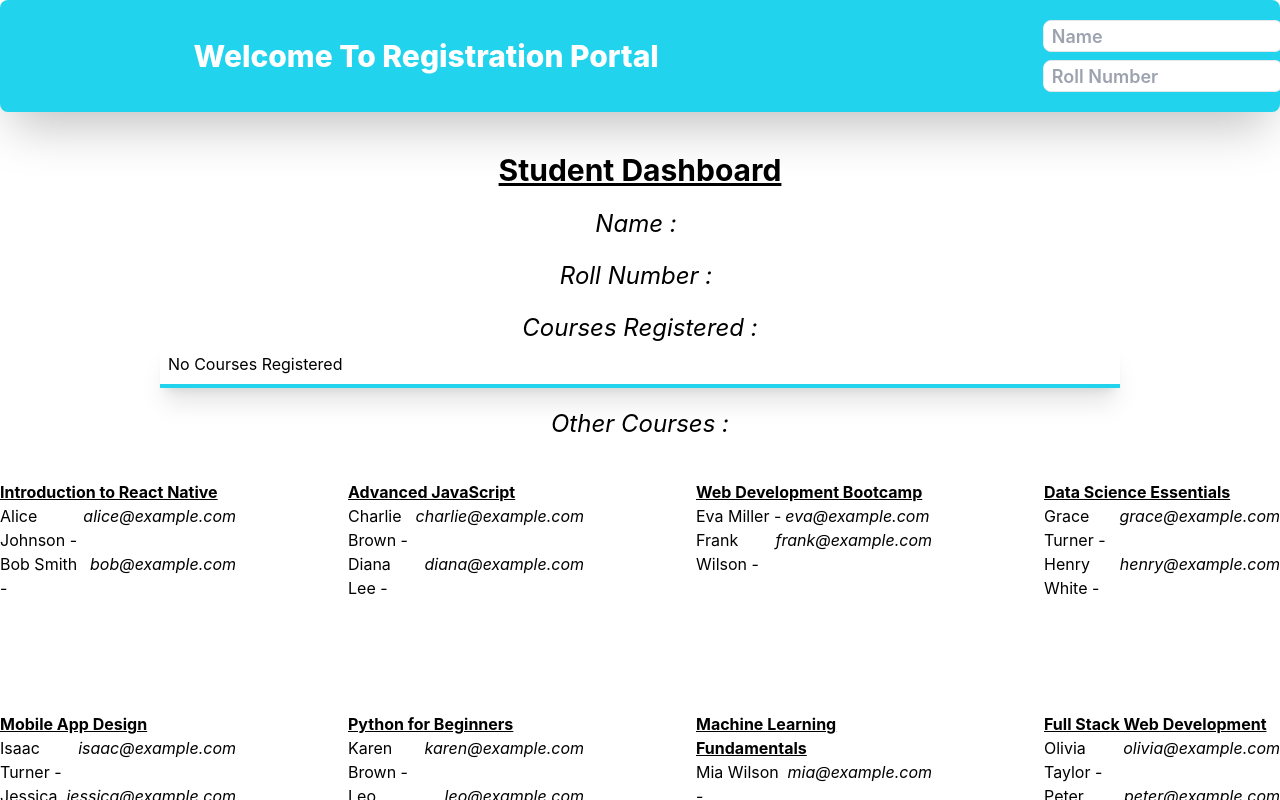
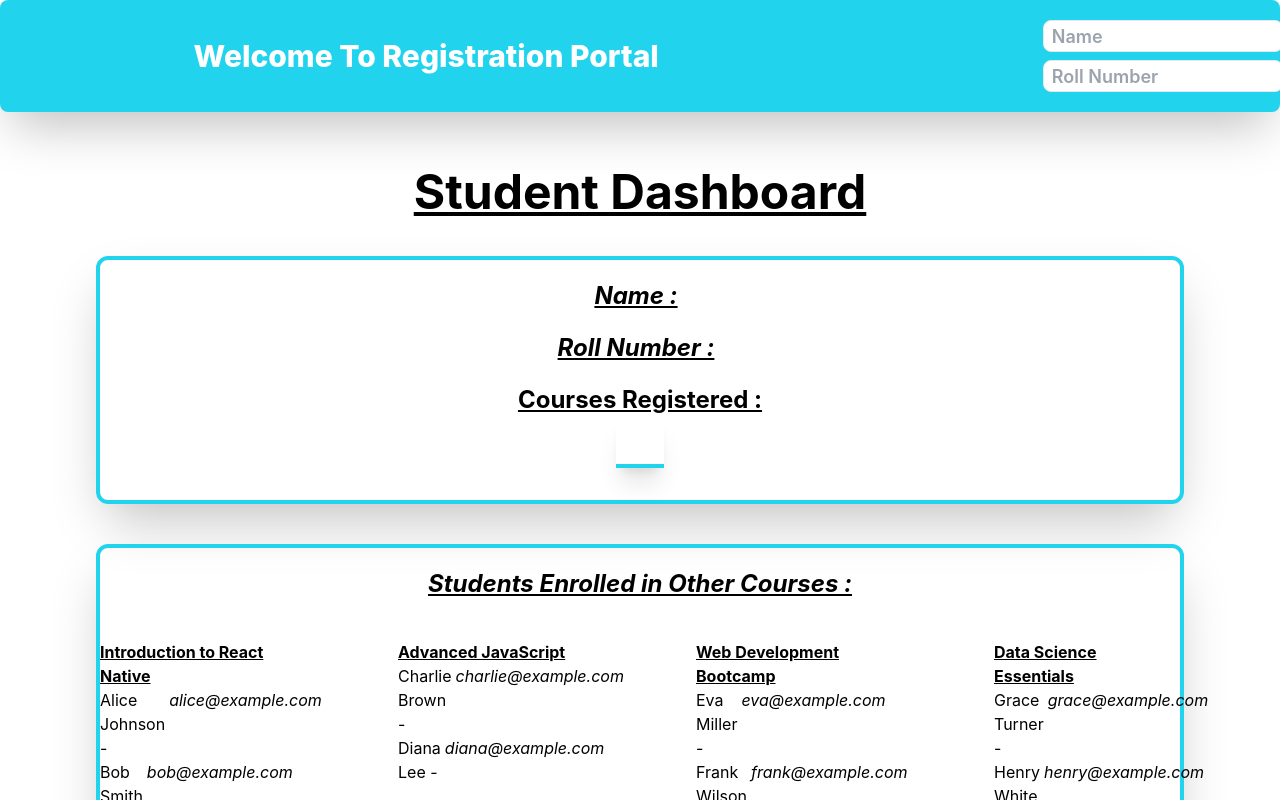
Before and after one commit to aggarwal07/CoursePortal, a React (Create React App) app: page / in a window 1280 px wide. Both pictures are taken after a click on the button "Register". Shown: the top 800 px of the page. Built offline with nearby package versions, Linux system fonts and the light colour scheme.

Commit message:
select section fixed

```diff
--- a/src/Components/Home/Home.js
+++ b/src/Components/Home/Home.js
@@ -6,16 +6,18 @@ import CourseSelected from "../Student/CourseSelected";
 
 const Home = () => {
   const [courseID, setcoursID] = useState(0);
-  const [Selected, setSelected] = useState("No Courses Registered");
+  const [Selected, setSelected] = useState([]);
+
 
   {
     localStorage.setItem("id", courseID);
-    localStorage.setItem("courseRegistered", Selected);
+    const selectedString = JSON.stringify(Selected);
+    localStorage.setItem("courseRegistered", selectedString);
   }
 
   return (
     <div className="mt-28 flex justify-between px-6">
-      <div className="w-1/2 h-[30vw] flex flex-col justify-between">
+      <div className="w-1/2 min-h-[30vw] flex flex-col justify-between">
         <div className="w-3/4 h-[20vw] overflow-scroll">
           {courseModel.map((course) => (
             <div
@@ -28,19 +30,35 @@ const Home = () => {
               } h-10 justify-between items-center p-5`}
             >
               <div className="flex">
-                <button onClick={()=>{
-                  if(Selected==="No Courses Registered")
-                  setSelected(course.name)
-                else
-                setSelected(Selected + " , " + course.name)
-                }} className="bg-green-500 text-sm w-6 h-6 mr-2">+</button>
-                <button onClick={()=>{
-                  const updatedString = Selected.replace(new RegExp(`\\b${course.name}\\b`, 'gi'), '');
-                  const comma =" , ";
-                  const updatedSelect = updatedString.replace(new RegExp(`\\b${comma}\\b`, 'gi'), '');
+                <button
+                  onClick={() => {
+                    var addedString = [...Selected];
 
-                  setSelected(updatedSelect)
-                }} className="bg-red-700 text-sm w-6 h-6">-</button>
+                    addedString.push(course.name);
+
+                    setSelected(addedString);
+
+                    console.log(addedString);
+                  }}
+                  className="bg-green-500 text-sm w-6 h-6 mr-2"
+                >
+                  +
+                </button>
+                <button
+                  onClick={() => {
+                    var addedString = [...Selected];
+                    var stringToRemove = course.name;
+                    var newString = addedString.filter(item => item !== stringToRemove);
+
+
+                    setSelected(newString);
+
+                    console.log(addedString);
+                  }}
+                  className="bg-red-700 text-sm w-6 h-6"
+                >
+                  -
+                </button>
                 <p className="ml-8">{course.name}</p>
               </div>
 
@@ -49,7 +67,9 @@ const Home = () => {
           ))}
         </div>
         <CourseSelected l={Selected} />
-        <button className="bg-cyan-400 w-36 h-12 text-xl rounded-lg text-white "><Link to="/StudentDashboard">Register</Link></button>
+        <button className="bg-cyan-400 w-36 h-12 text-xl mt-3 rounded-lg text-white ">
+          <Link to="/StudentDashboard">Register</Link>
+        </button>
       </div>
       <CoursePreview id={courseID} />
     </div>
--- a/src/Components/Student/CourseSelected.js
+++ b/src/Components/Student/CourseSelected.js
@@ -1,12 +1,15 @@
-import React from 'react'
+import React from "react";
 
 const CourseSelected = (props) => {
+  return (
+    <div className="w-3/4  min-h-10 items-center p-6 border-b-4 shadow-xl border-cyan-400">
+      <ul className="list-disc gap-1">
+        {props.l.map((item, index) => (
+          <li key={index}>{item}</li>
+        ))}
+      </ul>
+    </div>
+  );
+};
 
-  return (
-    <div className='flex w-3/4 min-h-10 items-center p-2 border-b-4 shadow-xl border-cyan-400'>
-      {props.l}
-    </div>
-  )
-}
-
-export default CourseSelected
+export default CourseSelected;
--- a/src/Components/Student/Dashboard.js
+++ b/src/Components/Student/Dashboard.js
@@ -6,6 +6,7 @@ const Dashboard = () => {
   const name = localStorage.getItem("userName");
   const roll = localStorage.getItem("userRoll");
   const SelectedCourse = localStorage.getItem("courseRegistered");
+  const selectedArray = JSON.parse(SelectedCourse);
 
   const studentsByCourse = new Map();
 
@@ -25,22 +26,29 @@ const Dashboard = () => {
 
   return (
     <div className="flex flex-col items-center mt-10">
-      <h1 className="text-3xl font-bold underline">Student Dashboard</h1>
+      <h1 className="text-5xl font-bold underline mt-4">Student Dashboard</h1>
+      <div className="border-4 w-[85vw] border-cyan-400 shadow-2xl flex flex-col items-center mt-10 rounded-xl ">
+
 
       <div className="flex mt-5">
-        <p className="text-2xl italic">Name : </p>
+        <p className="text-2xl italic font-bold underline">Name : </p>
         <p className="ml-2 text-2xl">{name}</p>
       </div>
       <div className="flex mt-5">
-        <p className="text-2xl italic">Roll Number : </p>
+        <p className="text-2xl italic font-bold underline">Roll Number : </p>
         <p className="ml-2 text-2xl">{roll}</p>
       </div>
 
-      <p className="text-2xl italic mt-5">Courses Registered : </p>
-      <CourseSelected l={SelectedCourse}/>
+      <p className="text-2xl underline mt-5 font-bold">Courses Registered : </p>
+      <div className="mb-8">
 
-      <p className="text-2xl italic mt-5">Other Courses :</p>
-      <div className="grid grid-cols-4 gap-28 mt-10">
+      <CourseSelected l={selectedArray}/>
+      </div>
+      </div>
+      <div className="border-4 w-[85vw] border-cyan-400 shadow-2xl flex flex-col items-center mt-10 rounded-xl mb-24 ">
+
+      <p className="text-2xl italic font-bold underline mt-5">Students Enrolled in Other Courses :</p>
+      <div className="grid grid-cols-4 gap-28 mt-10 mb-10">
         {Array.from(studentsByCourse.entries()).map(
           ([courseName, students]) => (
             <div key={courseName}>
@@ -55,8 +63,9 @@ const Dashboard = () => {
               </ul>
             </div>
           )
-        )}
+          )}
       </div>
+          </div>
     </div>
   );
 };
```
